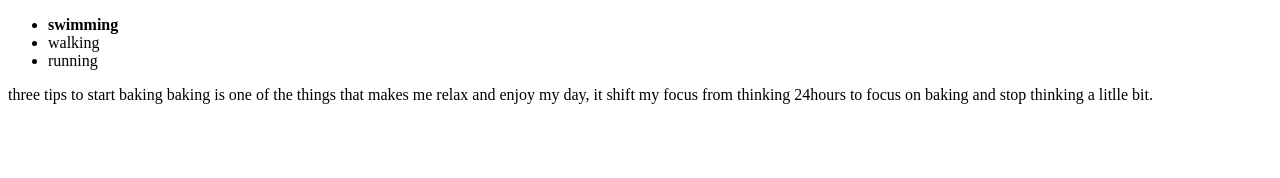
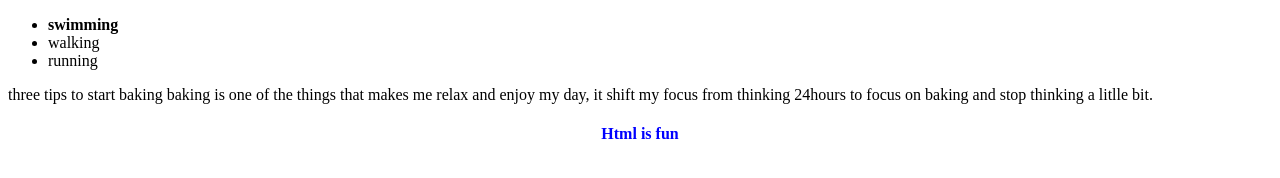
Before and after one commit to Haya-2024/Lab2_Haya, a plain HTML site: page index.html in a window 1280 px wide. Shown: the part 508-686 px from the top of the page. Drawn offline with Linux system fonts and the light colour scheme.

Commit message:
i added a colorful heading after every thing

```diff
--- a/index.html
+++ b/index.html
@@ -19,7 +19,7 @@ three tips to start baking
 
 baking is one of the things that makes me relax and enjoy my day, it shift my focus from thinking 24hours to focus on baking and stop thinking a litlle bit.
 
-
+<h4 style=" color: blue;text-align: center;">Html is fun</h4>
 
 
 </body>
```
